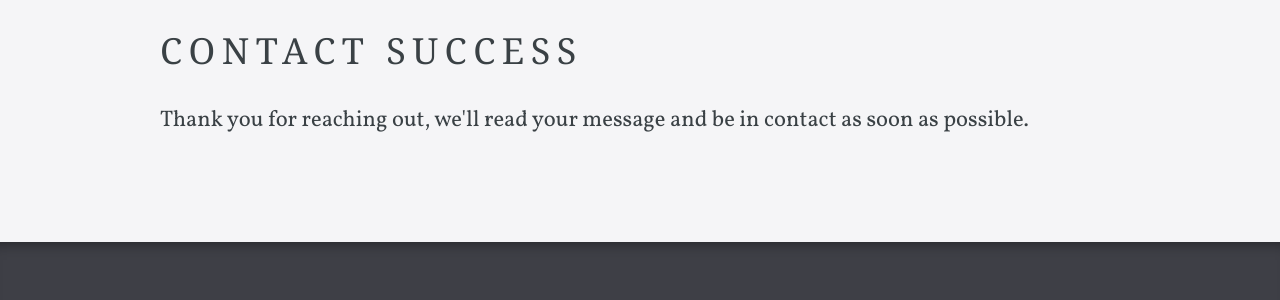
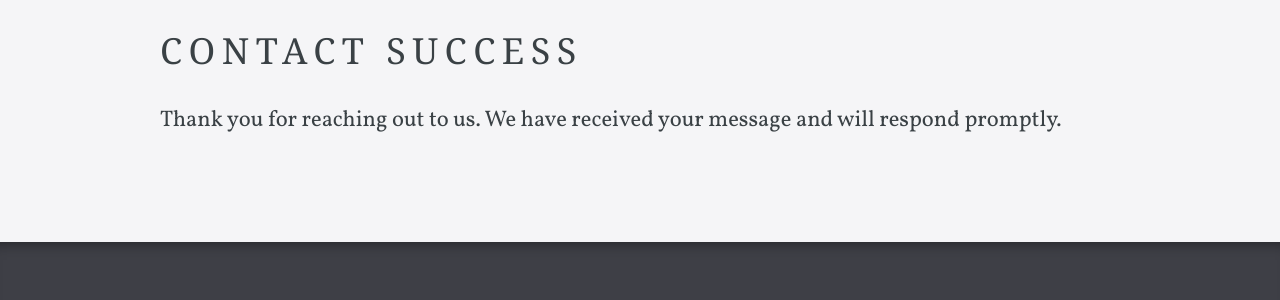
Before and after one commit to R-Madhav/BIMAntiqs.github.io, a Jekyll site: the page built from contact-success.html, in a window 1280 px wide. Shown: the part 476-776 px from the top of the page. Built offline with Jekyll 4.4.1, drawn with Linux system fonts in a browser that asks for light colours; some web fonts are replaced.

Commit message:
Update contact-success.html

```diff
--- a/contact-success.html
+++ b/contact-success.html
@@ -8,5 +8,5 @@ sitemap: false
 ---
 
 <p class="editable">
-	Thank you for reaching out, we'll read your message and be in contact as soon as possible.
+	Thank you for reaching out to us. We have received your message and will respond promptly.
 </p>
```
